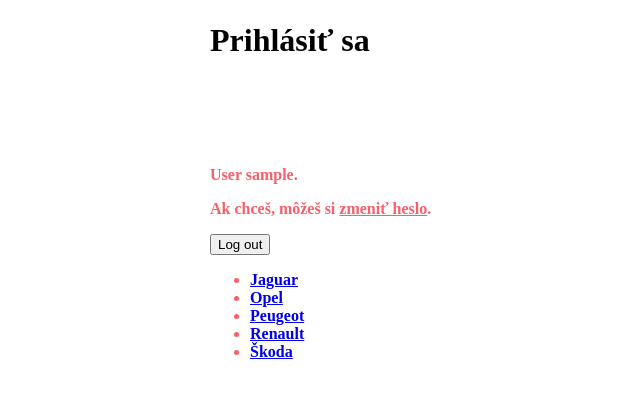
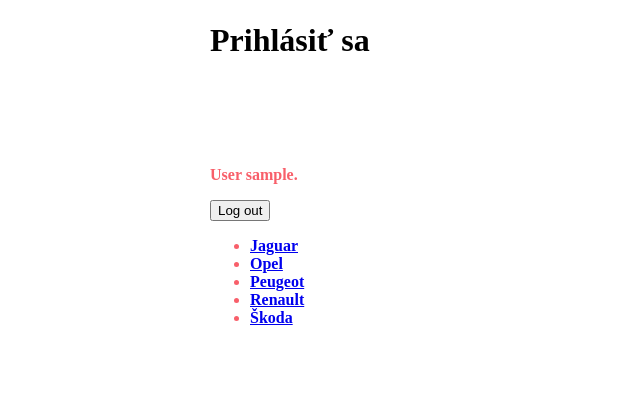
Before and after one commit to TIS2020-FMFI/skodovy-protokol, a PHP site: page /index.php in a window 1280 px wide. Shown: the part 148-546 px from the top of the page, without its empty margins (46-686 px from the left). Run offline with PHP 8.4, Linux system fonts and the light colour scheme; the visitor is signed in with stand-in values (Sample User, id 1).

Commit message:
vyhodil som zmenu hesla

```diff
--- a/index.php
+++ b/index.php
@@ -36,7 +36,6 @@ if (isset($_SESSION['username'])) {
 
 ?>
 <p>User <strong><?php echo $_SESSION['username'] ?></strong>.</p>
-<p>Ak chceš, môžeš si <a href="zmen_heslo.php">zmeniť heslo</a>.</p>
 
 <form method="post">
   <p>
@@ -59,7 +58,6 @@ if (isset($_SESSION['username'])) {
 		<input class="spodok" name="username" type="text" size="30" maxlength="30" id="username" placeholder="username" value="<?php if (isset($_POST["username"])) echo $_POST["username"]; ?>" />
 		<p><label for="password">Prihlasovacie heslo</label> </p>
 		<input class="spodok" name="password" type="password" size="30" placeholder="password" maxlength="30" id="password"/>
-		<p><a href="zmen_heslo.php">Zabudol som heslo</a></p>
 		<p>
 			<input name="login" type="submit" id="login" value="Log in">
 		</p>
```
